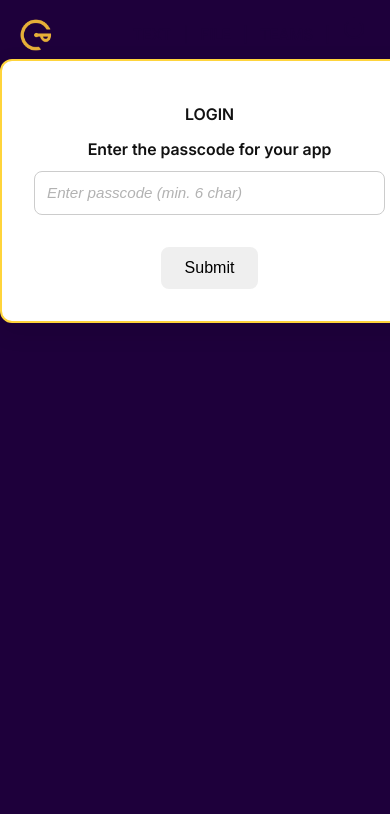
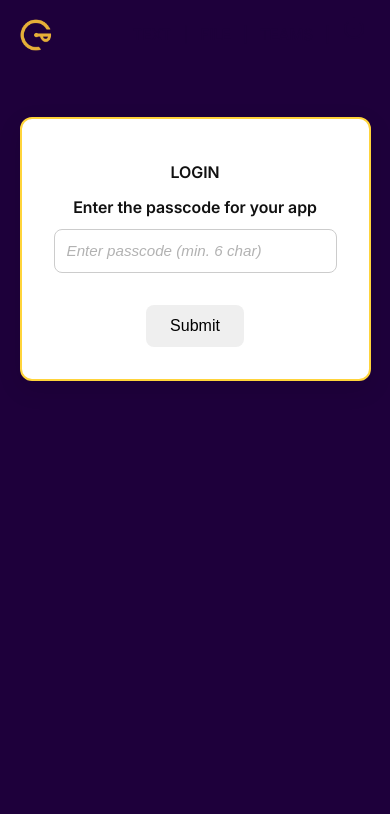
Before and after one commit to racz-zoltan/racz-zoltan.github.io, a plain HTML site: page pwa-carrypass-password.html in a window 390 px wide. Shown: the top 814 px of the page. Drawn offline with Linux system fonts and the light colour scheme.

Commit message:
margin adjustment

```diff
--- a/carrypass-multicolumn-theme.css
+++ b/carrypass-multicolumn-theme.css
@@ -508,7 +508,8 @@ textarea:focus {
 
 .carrypass-modal-content {
   background-color: #fff;
-  margin: 15% auto;
+  margin: 5% auto;
+  margin-top: 10%;
   padding: 2rem;
   border: 2px solid #FFD43B;
   border-radius: 12px;
@@ -516,8 +517,14 @@ textarea:focus {
   max-width: 500px;
   text-align: center;
   box-shadow: 0 8px 24px rgba(0, 0, 0, 0.1);
+  box-sizing: border-box;
 }
 
+@media (max-width: 600px) {
+  .carrypass-modal-content {
+    margin-top: 30%; /* Adjust for smaller screens */
+  }
+}
 
 .carrypass-modal-login {
   display: none;
--- a/pwa-carrypass-password.html
+++ b/pwa-carrypass-password.html
@@ -160,7 +160,7 @@
 
 <!-- Modal for PASS Code -->
 <div id="passCodeModal" class="carrypass-modal-login">
-  <div class="carrypass-modal-login-content">
+  <div class="carrypass-modal-content">
     <h4>LOGIN</h4>
     <h4>Enter the passcode for your app</h4>
     <input type="text" id="passCodeInput" placeholder="Enter passcode (min. 6 char)">
```
Also changed, not shown: pwa-carrypass-file-encryption.html (+1 -1 lines), pwa-carrypass-teams.html (+5 -6 lines), pwa-carrypass-text-encryption.html (+1 -1 lines).
